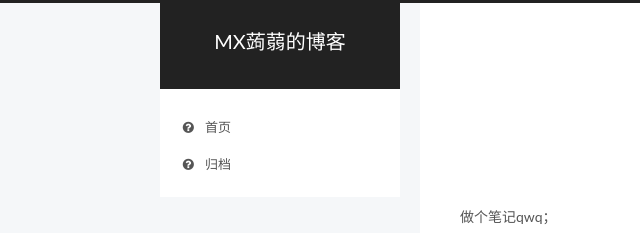
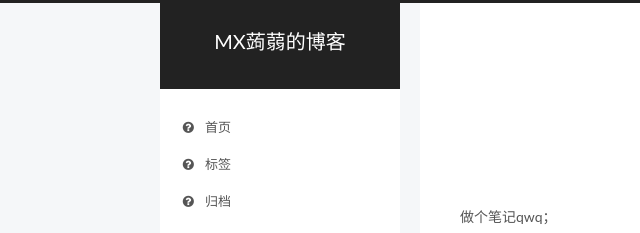
Before and after one commit to Maxinqwq/maxin.github.io, a plain HTML site: page 2020/04/22/dfs笔记qwq/index.html in a window 1280 px wide. Shown: the top 233 px of the page, 0-640 px from the left. Drawn offline with Linux system fonts and the light colour scheme.

Commit message:
Site updated: 2020-04-22 22:59:40

```diff
--- a/2020/04/22/dfs笔记qwq/index.html
+++ b/2020/04/22/dfs笔记qwq/index.html
@@ -186,6 +186,16 @@
               <i class="menu-item-icon fa fa-fw fa-question-circle"></i> <br />
 
             首页
+          </a>
+        </li>
+
+
+        <li class="menu-item menu-item-tags">
+          <a href="/tags" rel="section">
+
+              <i class="menu-item-icon fa fa-fw fa-question-circle"></i> <br />
+
+            标签
           </a>
         </li>
 
```
Also changed, not shown: archives/2020/04/index.html (+10 -0 lines), archives/2020/index.html (+10 -0 lines), archives/index.html (+10 -0 lines), index.html (+10 -0 lines), tags/index.html (+10 -0 lines), tags/算法笔记/index.html (+10 -0 lines).
